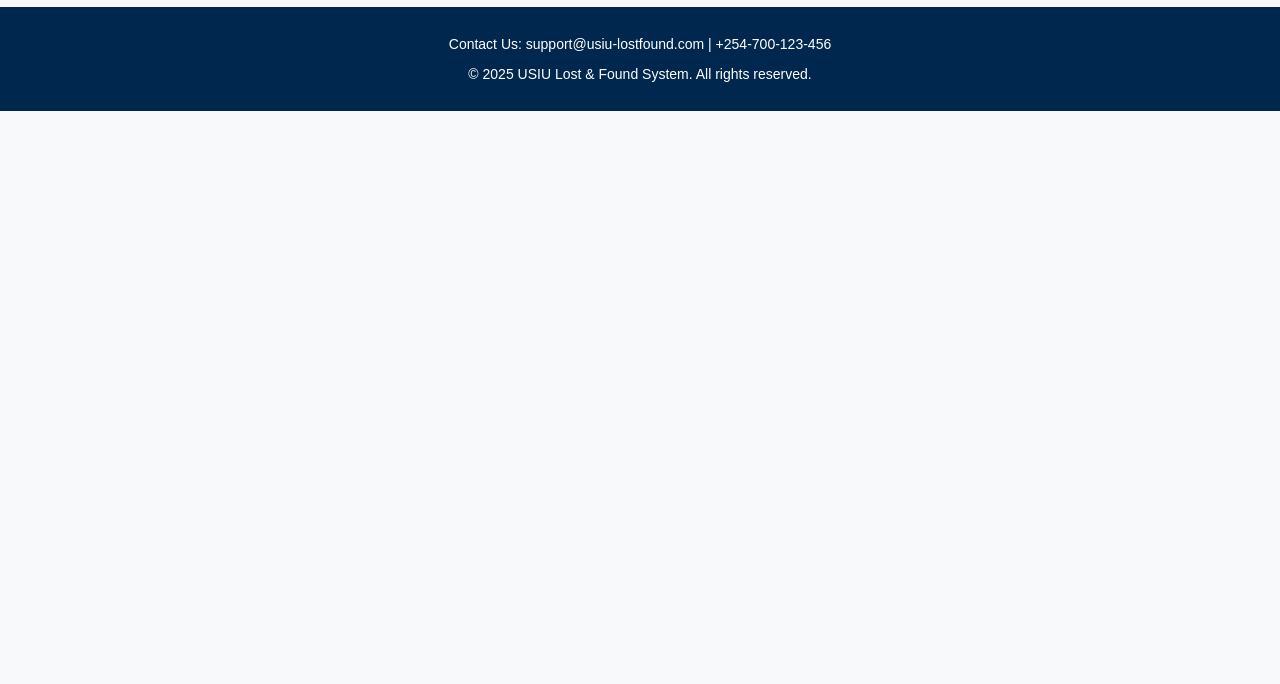
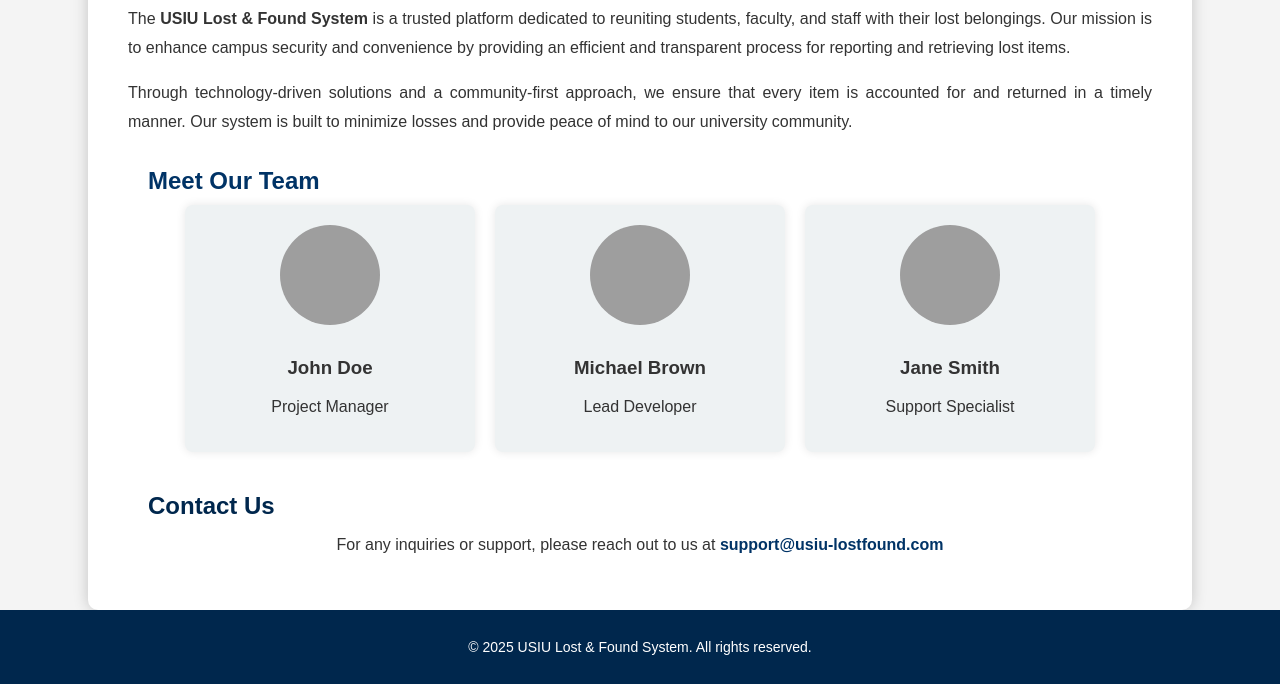
Before and after one commit to KULANEAisha/USIU-Lost-And-found-Webapp, a website: page Public/about.html in a window 1280 px wide. Shown: the part 243-927 px from the top of the page. Before the commit the page ends 800 px from the top, so only its background shows below. Drawn offline with Linux system fonts and the light colour scheme; grey boxes are pictures that could not be loaded.

Commit message:
Update about.html

```diff
--- a/Public/about.html
+++ b/Public/about.html
@@ -20,17 +20,108 @@
                 <li><a href="contact.html">Contact</a></li>
             </ul>
         </nav>
+        <style>
+         body {
+            font-family: Arial, sans-serif;
+            margin: 0;
+            padding: 0;
+            background-color: #f4f4f4;
+            color: #333;
+        }
+        .container {
+            width: 80%;
+            margin: auto;
+            overflow: hidden;
+            padding: 40px;
+            background: white;
+            border-radius: 10px;
+            box-shadow: 0 0 15px rgba(0, 0, 0, 0.2);
+            margin-top: 50px;
+        }
+        h1 {
+            text-align: center;
+            color: #003366;
+            margin-bottom: 20px;
+        }
+        .content {
+            text-align: justify;
+            line-height: 1.8;
+            font-size: 16px;
+        }
+        .team-section {
+            margin-top: 30px;
+            text-align: center;
+        }
+        .team-section h2 {
+            color: #003366;
+        }
+        .team-members {
+            display: flex;
+            justify-content: center;
+            gap: 20px;
+            flex-wrap: wrap;
+        }
+        .team-member {
+            background: #eef2f3;
+            padding: 20px;
+            border-radius: 8px;
+            width: 250px;
+            text-align: center;
+            box-shadow: 0 0 10px rgba(0, 0, 0, 0.1);
+        }
+        .team-member img {
+            width: 100px;
+            height: 100px;
+            border-radius: 50%;
+            margin-bottom: 10px;
+        }
+        .contact-section {
+            text-align: center;
+            margin-top: 40px;
+        }
+        .contact-section a {
+            color: #003366;
+            text-decoration: none;
+            font-weight: bold;
+        }
+    </style>
     </header>
 
-    <section class="contact-content">
+    <body>
+        <div class="container">
             <h1>About Us</h1>
-        <p>If you have any questions or need assistance, feel free to reach out to us.</p>
-        <p>Email: support@usiu-lostfound.com</p>
-        <p>Phone: +254-700-123-456</p>
-    </section>
+            <div class="content">
+                <p>The <strong>USIU Lost & Found System</strong> is a trusted platform dedicated to reuniting students, faculty, and staff with their lost belongings. Our mission is to enhance campus security and convenience by providing an efficient and transparent process for reporting and retrieving lost items.</p>
+                <p>Through technology-driven solutions and a community-first approach, we ensure that every item is accounted for and returned in a timely manner. Our system is built to minimize losses and provide peace of mind to our university community.</p>
+            </div>
 
+            <div class="team-section">
+                <h2>Meet Our Team</h2>
+                <div class="team-members">
+                    <div class="team-member">
+                        <img src="https://static.vecteezy.com/system/resources/thumbnails/035/360/351/small_2x/ai-generated-successful-american-african-business-man-looking-confident-and-smiling-generative-ai-photo.jpg" alt="John Doe">
+                        <h3>John Doe</h3>
+                        <p>Project Manager</p>
+                    </div>
+                    <div class="team-member">
+                        <img src="https://imageio.forbes.com/specials-images/imageserve/612d245c146d817b6ef23946/0x0.jpg?format=jpg&height=900&width=1600&fit=bounds" alt="Jane Smith">
+                        <h3> Michael Brown</h3>
+                        <p>Lead Developer</p>
+                    </div>
+                    <div class="team-member">
+                        <img src="https://img.freepik.com/premium-photo/happy-crossed-arms-professional-black-woman-office-with-positive-good-confident-attitude-smile-smart-portrait-young-african-female-attorney-with-law-career-workplace_590464-262661.jpg" alt="Michael Brown">
+                        <h3>Jane Smith</h3>
+                        <p>Support Specialist</p>
+                    </div>
+                </div>
+            </div>
+
+            <div class="contact-section">
+                <h2>Contact Us</h2>
+                <p>For any inquiries or support, please reach out to us at <a href="mailto:support@usiu-lostfound.com">support@usiu-lostfound.com</a></p>
+            </div>
+        </div>
         <footer>
-        <p>Contact Us: support@usiu-lostfound.com | +254-700-123-456</p>
             <p>© 2025 USIU Lost & Found System. All rights reserved.</p>
         </footer>
     </body>
```
Lines whose indentation alone changed are shown as unchanged.
